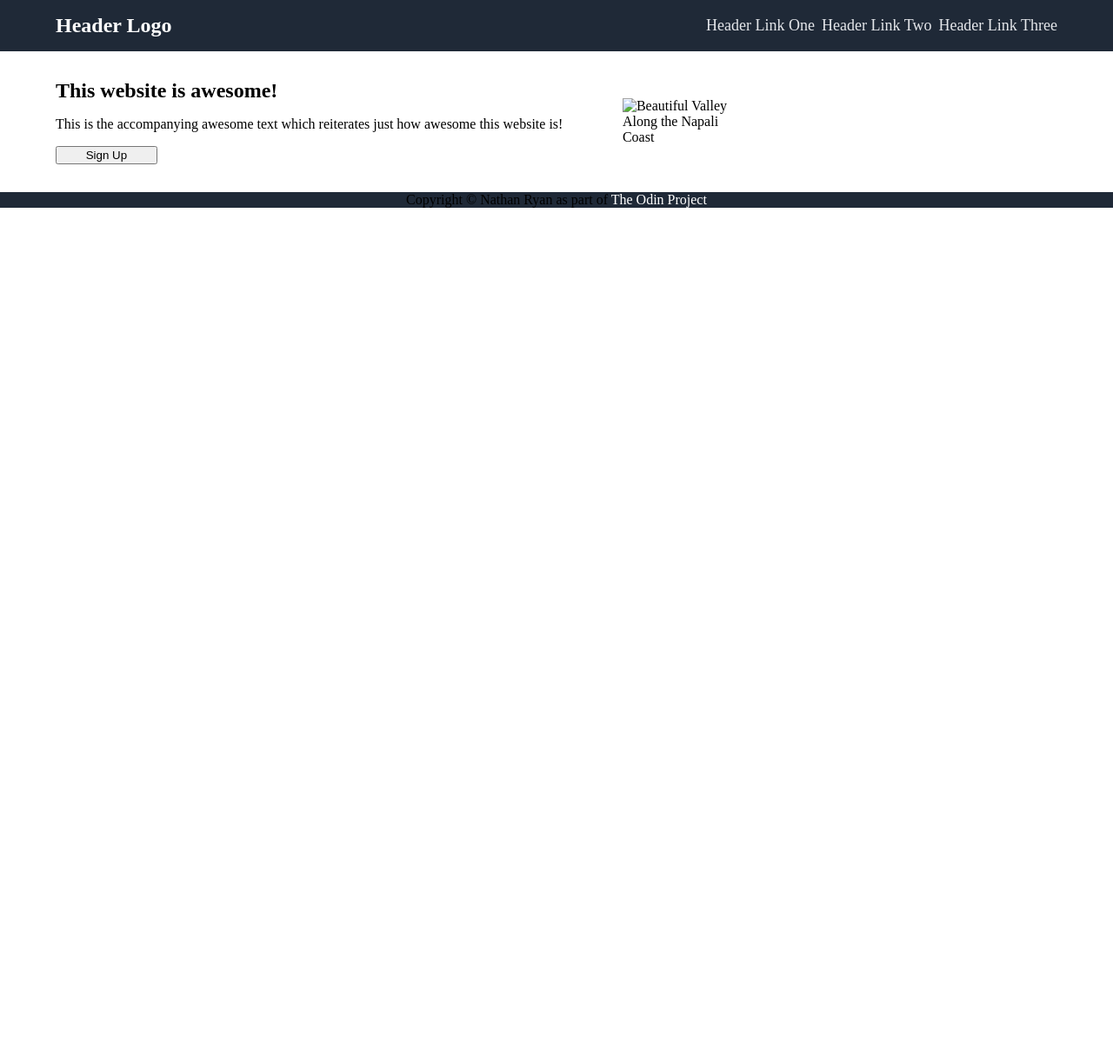
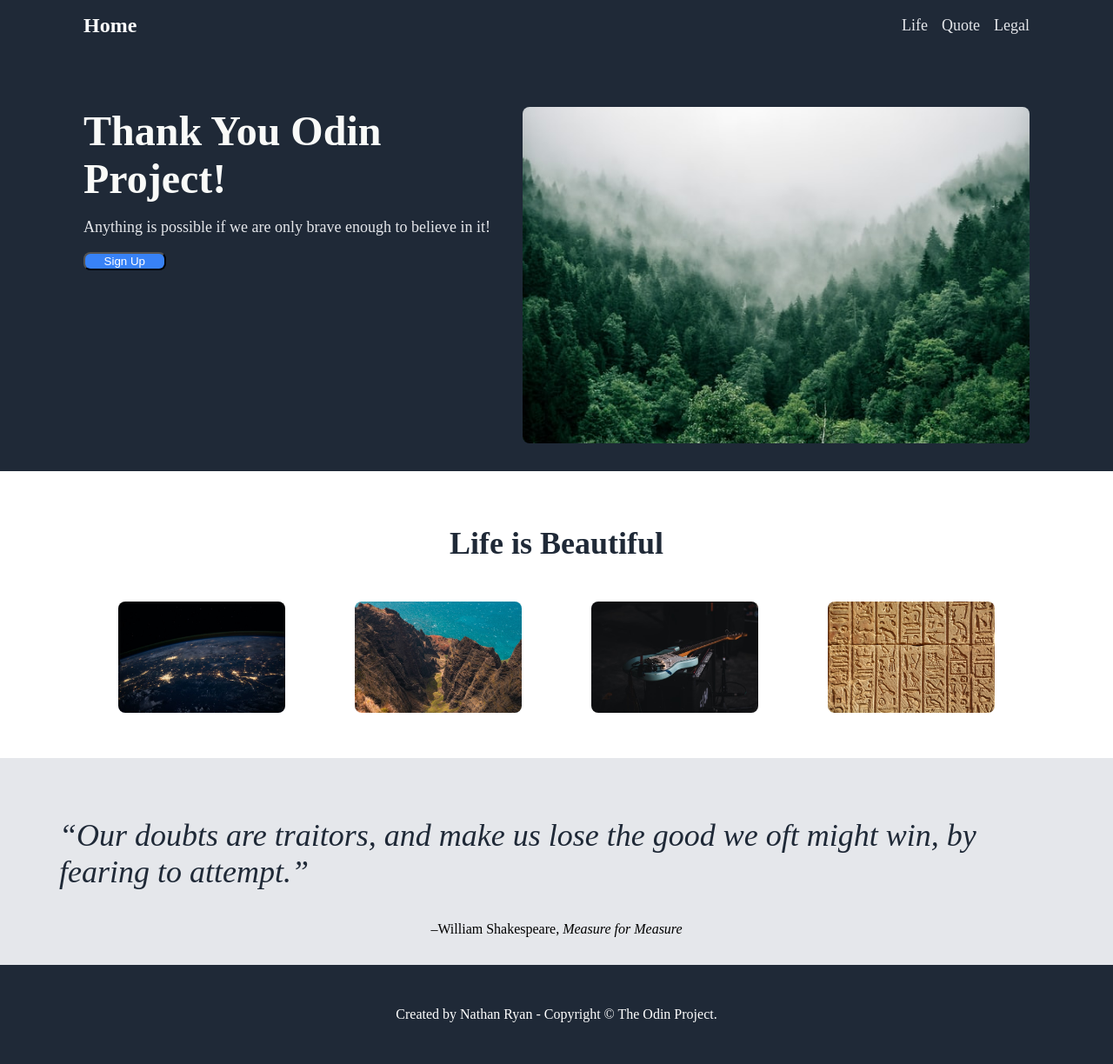
Before and after one commit to portfoliodemo/landing-page-Odin-Project, a plain HTML site: page index.html in a window 1280 px wide. Shown: the whole page at 87% size. Before the commit the page ends 800 px from the top, so only its background shows below. Drawn offline with Linux system fonts and the light colour scheme.

Commit message:
Implemented image 'carousel', as well as quote section, style updates

```diff
--- a/assets/styles/main.css
+++ b/assets/styles/main.css
@@ -19,7 +19,7 @@ body {
 
 header {
     background-color: var(--hero-and-footer-bgcolor);
-    padding: 1em 4em;
+    padding: 1em 6em 3em 6em;
 }
 
 nav {
@@ -37,7 +37,7 @@ nav {
 ul {
     display: flex;
     justify-content: flex-end;
-    gap: 8px;
+    gap: 16px;
     margin: 0;
     padding: 0;
     list-style-type: none;
@@ -48,18 +48,23 @@ a {
     color: white;
 }
 
-.links li a {
+.links li a, .hero-text p {
     font-size: 18px;
     color: #E5E7EB;
 }
 
 .hero-splash {
     display: flex;
-    padding: 2em 4em;
+    padding: 2em 6em;
+    background-color: #1F2937;
+    gap: 2em;
 }
 
 .hero-splash h1 {
     margin: 0;
+    font-size: 48px;
+    font-weight: bolder;
+    color: #F9FAF8;
 }
 
 .hero-text {
@@ -75,20 +80,73 @@ a {
 
 button {
     width: 20%;
+    background-color: #3882F6;
+    border-radius: 8px;
+    color: white;
 }
 
-figure {
+.hero-image figure {
     margin: 0;
     padding: 0;
-    width: 50%;
+    /* width: 80%; */
 }
 
-figure img {
+.hero-image figure img {
     max-width: 100%;
     display: block;
+    border-radius: 8px;
+}
+
+h2 {
+    text-align: center;
+    font-size: 36px;
+    font-weight: bolder;
+    color: #1F2937;
+}
+
+.site-information {
+    padding: 2em 6em;
+}
+
+.image-carousel {
+    display: flex;
+}
+
+.image-carousel figure img {
+    max-width: 100%;
+    border-radius: 8px;
+}
+
+.famous-quote {
+    background-color: #E5E7EB;
+}
+
+.famous-quote figure {
+    margin: 0;
+    padding: 1em;
+}
+
+.famous-quote p {
+    font-size: 36px;
+    font-weight: lighter;
+    color: #1F2937;
+    font-style: italic;
+    padding: 1em;
+    margin: 0;
+}
+
+.famous-quote blockquote {
+    padding: 1em;
+    margin: 0;
+}
+
+.famous-quote figcaption {
+    text-align: center;
 }
 
 footer {
     background-color: var(--hero-and-footer-bgcolor);
     text-align: center;
+    color: white;
+    padding: 2em;
 }
--- a/index.html
+++ b/index.html
@@ -15,38 +15,65 @@
     <header>
         <nav>
             <div class="home-logo">
-                <a href="index.html" title="Home">Header Logo</a>
+                <a href="index.html" title="Home">Home</a>
             </div>
             <ul class="links">
-                <li><a href="#" title="">Header Link One</a></li>
-                <li><a href="#" title="">Header Link Two</a></li>
-                <li><a href="#" title="">Header Link Three</a></li>
+                <li><a href="#" title="">Life</a></li>
+                <li><a href="#" title="">Quote</a></li>
+                <li><a href="#" title="">Legal</a></li>
             </ul>
         </nav>
     </header>
 
     <section class="hero-splash">
         <div class="hero-text">
-            <h1>This website is awesome!</h1>
-            <p>This is the accompanying awesome text which reiterates just how awesome this website is!</p>
+            <h1>Thank You Odin Project!</h1>
+            <p>Anything is possible if we are only brave enough to believe in it!</p>
             <button>Sign Up</button>
         </div>
         <div class="hero-image">
-            <!-- Photo by Philippe Gauthier on Unsplash -->
             <figure>
-                <img src="./assets/images/napali-coast.jpg" alt="Beautiful Valley Along the Napali Coast" title="Beautiful valley along the Napali Coast.">
+                <!-- Photo by Marita Kavelashvili on Unsplash -->
+                <img src="./assets/images/valley-forest.jpg" alt="Forested valley in a foggy haze">
             </figure>
         </div>
     </section>
 
-    <section class="site-information"></section>
+    <section class="site-information">
+        <h2>Life is Beautiful</h2>
+        <div class="image-carousel">
+            <figure>
+                <!-- Photo by NASA on Unsplash -->
+                <img src="./assets/images/earth-Nasa.jpg" alt="View of Earth from space, with the brightness of technology radiating across the globe." title="Earth from outer space.">
+            </figure>
+            <figure>
+                <!-- Photo by Philippe Gauthier on Unsplash -->
+                <img src="./assets/images/napali-coast.jpg" alt="Beautiful Valley Along the Napali Coast" title="Beautiful valley along the Napali Coast.">
+            </figure>
+            <figure>
+                <!-- Photo by Simon Weisser on Unsplash -->
+                <img src="./assets/images/electric-guitar-and-amp.jpg" alt="An electric guitar resting atop an amplifier." title="Electric guitar resting atop an amplifier.">
+            </figure>
+            <figure>
+                <!-- Photo by Jeremy Bezanger on Unsplash -->
+                <img src="./assets/images/heiroglyphics.jpg" alt="Egyptian Heiroglyphics" title="Egyptain Heiroglyphics.">
+            </figure>
+        </div>
+    </section>
 
-    <section class="famous-quote"></section>
+    <section class="famous-quote">
+        <figure>
+            <blockquote cite="https://en.wikipedia.org/wiki/William_Shakespeare">
+                <p>“Our doubts are traitors, and make us lose the good we oft might win, by fearing to attempt.”</p>
+                <figcaption>–William Shakespeare, <cite>Measure for Measure</cite></figcaption>
+            </blockquote>
+        </figure>
+    </section>
 
     <section class="call-to-action"></section>
 
     <footer>
-        Copyright &copy; Nathan Ryan as part of <a href="https://www.theodinproject.com" title="The Odin Project">The Odin Project</a>
+        <p>Created by <a href="https://portfoliodemo.github.io">Nathan Ryan</a> - Copyright &copy; <a href="https://www.theodinproject.com" title="The Odin Project">The Odin Project</a>.</p>
     </footer>
 </body>
 </html>
```
Also changed, not shown: assets/images/earth-Nasa.jpg (added), assets/images/electric-guitar-and-amp.jpg (added), assets/images/heiroglyphics.jpg (added), assets/images/napali-coast.jpg (added), assets/images/valley-forest.jpg (added).
